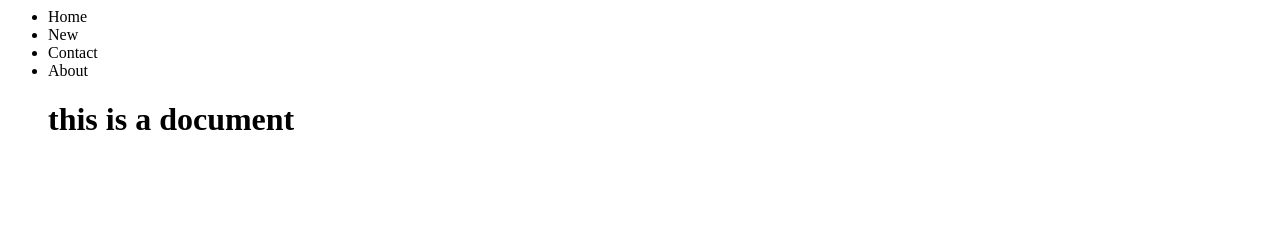
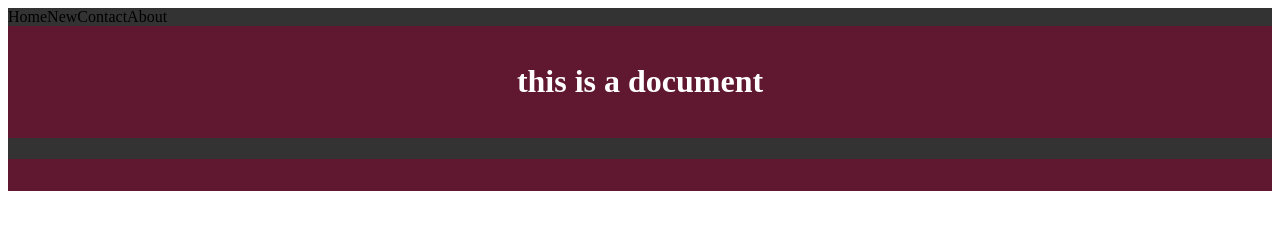
Before and after one commit to Dchristian3294/IDESN3535, a plain HTML site: page 0914_PROJECT_1.html in a window 1280 px wide. Drawn offline with Linux system fonts and the light colour scheme.

Commit message:
style link fix

```diff
--- a/0914_PROJECT_1.html
+++ b/0914_PROJECT_1.html
@@ -4,8 +4,7 @@
 
 <head>
 
-<title>0914_Project_1</title>
-<link rel="stylesheet" type="text/css" href="0914_stylessheet.css">
+<link rel="stylesheet" type="text/css" href="0914_stylesheet.css">
 
 </head>
 
--- a/0914_stylesheet.css
+++ b/0914_stylesheet.css
@@ -8,6 +8,7 @@
   clear: left;
   text-align: center;
 }
+
 ul {
   list-style-type: none;
   margin: 0;
```
